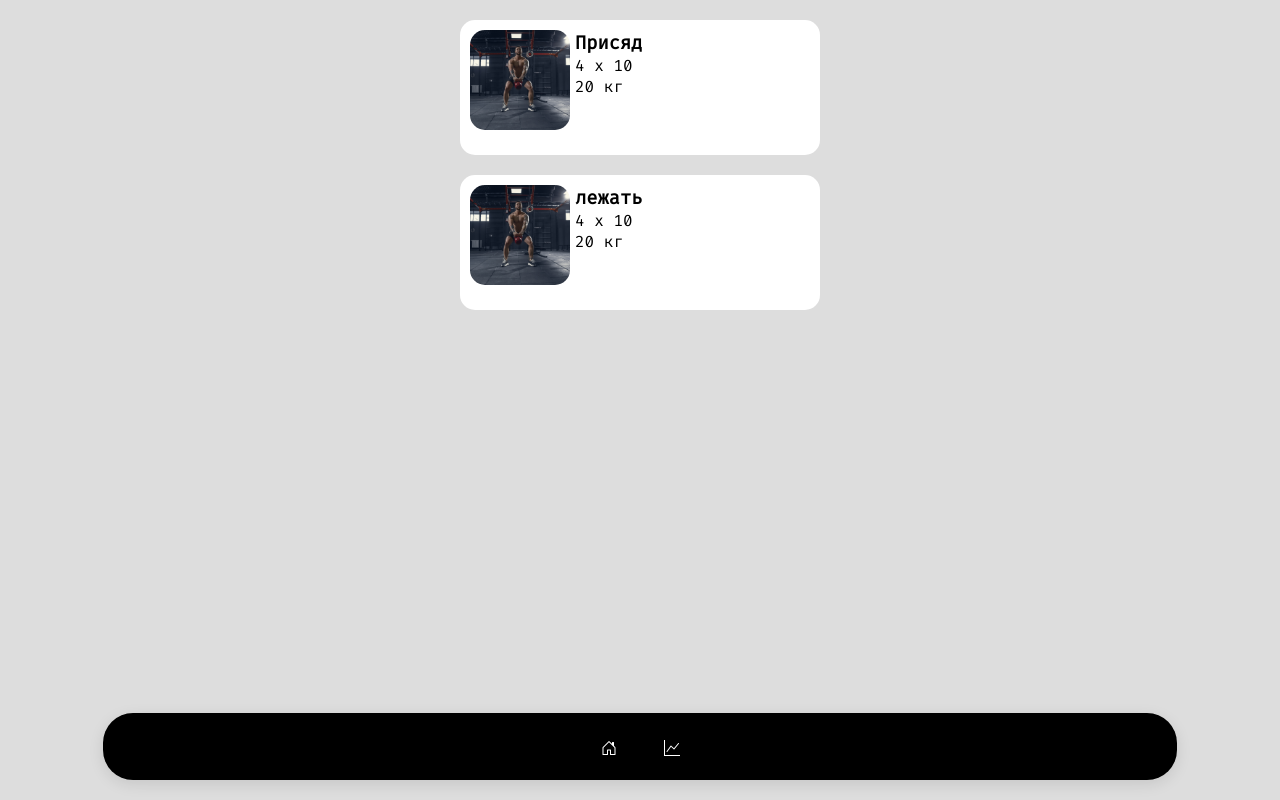
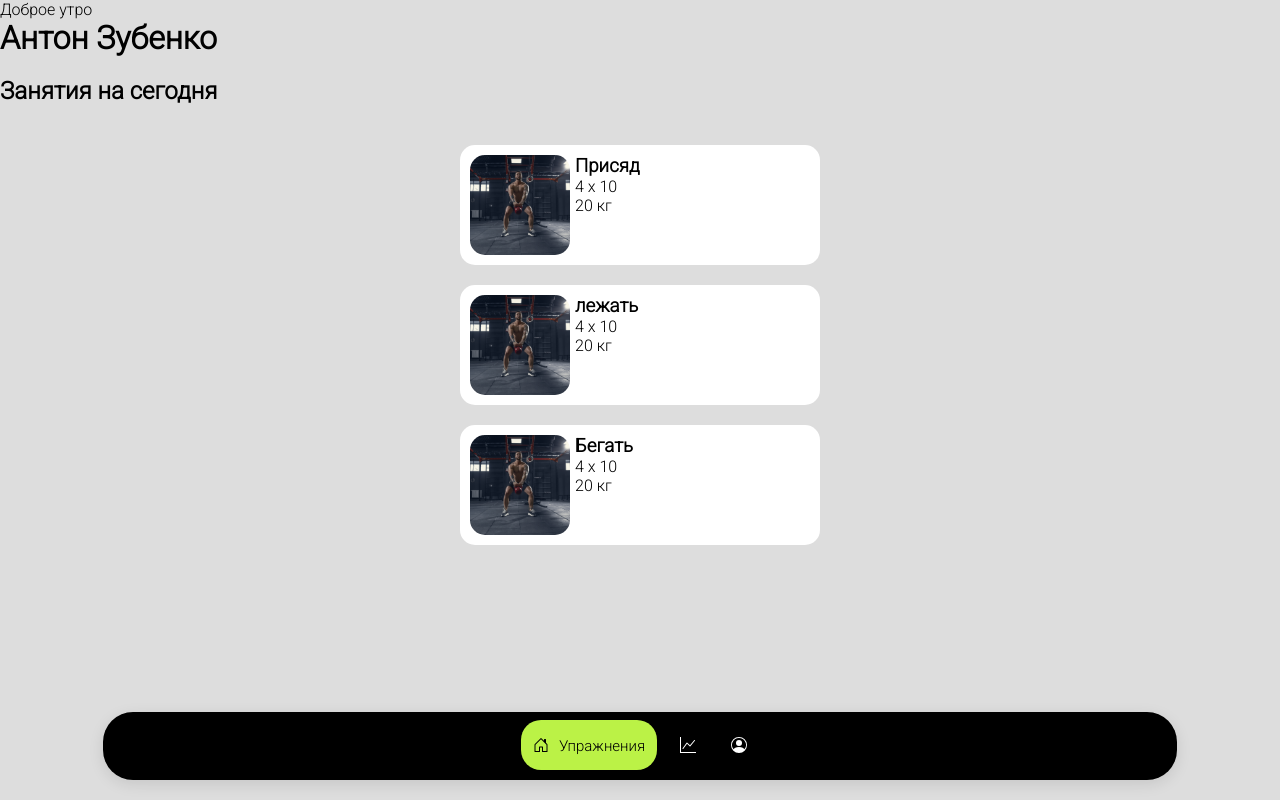
Before and after one commit to Zubenko-Company/mass-master, a React (Vite) app in the folder apps/web/: page / in a window 1280 px wide. Built offline with nearby package versions, Linux system fonts and the light colour scheme.

Commit message:
feat: fix nav bar

```diff
--- a/apps/web/src/components/navbar/navbar.css
+++ b/apps/web/src/components/navbar/navbar.css
@@ -15,11 +15,12 @@
 }
 
 .nav-link {
-  max-width: 100px;
   text-decoration: none;
+  padding: 10px;
+
   color: #ffffff;
   font-weight: 500;
-  padding: 8px 16px;
+  /* padding: 8px 16px; */
   border-radius: 20px;
   z-index: 1;
   /* transition: all 0.3s ease; */
@@ -28,12 +29,20 @@
 .active-indicator {
   position: absolute;
   top: 8px;
-  left: 0;
   height: 50px;
   background: #bbf246; /* Красный фон */
   border-radius: 20px;
   z-index: 0;
   transition: all 0.3s ease; /* Плавное перемещение */
+}
+
+.nav-content {
+  display: flex;
+  justify-content: center;
+}
+
+.nav-content span {
+  font-size: 15px;
 }
 
 /* Пример кастомизации */
@@ -52,12 +61,11 @@ svg {
   color: black;
 }
 
-span span {
+.buttonName {
   display: none;
-  width: 0;
+  margin-left: 10px;
 }
 
-.active span span {
-  display: inline;
-  width: 0;
+.active span {
+  display: inline !important;
 }
--- a/apps/web/src/components/navbar/navbar.tsx
+++ b/apps/web/src/components/navbar/navbar.tsx
@@ -1,6 +1,6 @@
 import { NavLink, useLocation } from "react-router";
 import "./navbar.css";
-import { BsHouseDoor, BsGraphUp } from "react-icons/bs";
+import { BsHouseDoor, BsGraphUp, BsPersonCircle } from "react-icons/bs";
 import { useEffect, useRef } from "react";
 
 export default function BottomNavbar() {
@@ -8,7 +8,6 @@ export default function BottomNavbar() {
     const indicatorRef = useRef<HTMLDivElement>(null);
     const linksRef = useRef<HTMLAnchorElement[]>([]);
 
-    // Обновляем позицию индикатора при изменении маршрута
     useEffect(() => {
         const activeLink = linksRef.current.find(
             link => link.getAttribute('href') === location.pathname
@@ -22,11 +21,14 @@ export default function BottomNavbar() {
 
     return (
         <nav className="bottom-nav">
-            <NavLink to="/exercise" className="nav-link" ref={el => { linksRef.current[0] = el }} >
-                <span><BsHouseDoor /> <span>hui</span></span>
+            <NavLink to="/" className="nav-link" ref={el => { linksRef.current[0] = el }} >
+                <div className="nav-content"><BsHouseDoor /> <span className="buttonName">Упражнения</span></div>
             </NavLink>
             <NavLink to="/statistic" className="nav-link" ref={el => linksRef.current[1] = el}>
-                <span><BsGraphUp /> <span>hui2</span></span>
+                <div className="nav-content"><BsGraphUp /> <span className="buttonName">Статистика</span></div>
+            </NavLink>
+            <NavLink to="/profile" className="nav-link" ref={el => linksRef.current[2] = el}>
+                <div className="nav-content"><BsPersonCircle /> <span className="buttonName">Статистика</span></div>
             </NavLink>
             <div className="active-indicator" ref={indicatorRef}></div>
         </nav >
--- a/apps/web/src/index.css
+++ b/apps/web/src/index.css
@@ -1,8 +1,8 @@
 @font-face {
-  font-family: "FiraCode-Regular";
+  font-family: "Roboto-Light";
   font-style: normal;
   font-weight: normal;
-  src: url("assets/fonts/FiraCode-Regular.ttf") format("truetype");
+  src: url("assets/fonts/Roboto-Light.ttf") format("truetype");
 }
 
 :root {
@@ -24,5 +24,13 @@ body {
 
 * {
   /* font-family: 'FiraCode-Regular'; */
-  font-family: "FiraCode-Regular", "Courier New", Courier, monospace !important;
+  font-family: "Roboto-Light", "Courier New", Courier, monospace !important;
 }
+
+h1 {
+  margin: 0;
+}
+
+p {
+  margin: 0;
+}
--- a/apps/web/src/pages/exercise/card/card.css
+++ b/apps/web/src/pages/exercise/card/card.css
@@ -15,7 +15,7 @@
   grid-template-columns: 110px 100px 100px;
   border-radius: 15px;
   width: 350px;
-  height: 120px;
+  height: 105px;
   padding: 5px;
   margin: 0 auto;
   padding-top: 10px;
--- a/apps/web/src/pages/exercise/exercise.css
+++ b/apps/web/src/pages/exercise/exercise.css
@@ -1,3 +1,8 @@
 .exercise-page {
   padding-top: 20px;
+  /* border: 1px solid red; */
 }
+
+.greeting {
+  /* margin-left: 30px; */
+}
--- a/apps/web/src/pages/exercise/exercise.tsx
+++ b/apps/web/src/pages/exercise/exercise.tsx
@@ -1,12 +1,18 @@
 import { ExerciseCard } from "./card/card.js"
 import image from "../../assets/images/default.png"
 import "./exercise.css"
-import { ex1, ex2 } from "../../testData/exercises.js"
+import { testExercises } from "../../testData/exercises.js"
 
 
 export const ExercisePage = () => {
-    return <div className="exercise-page">
-        <ExerciseCard key={ex1.title} {...ex1} image={image} />
-        <ExerciseCard key={ex2.title} {...ex2} image={image} />
-    </div>
+    return <>
+        <div className="greeting">
+            <p>Доброе утро</p>
+            <h1>Антон Зубенко</h1>
+        </div>
+        <h2>Занятия на сегодня</h2>
+        <div className="exercise-page">
+            {testExercises.map(ex => <ExerciseCard key={ex.id} {...ex} image={image} />)}
+        </div>
+    </>
 }
--- a/apps/web/src/testData/exercises.ts
+++ b/apps/web/src/testData/exercises.ts
@@ -1,13 +1,23 @@
-export const ex1 = {
+export const testExercises = [
+  {
+    id: 1,
     title: "Присяд",
     sets: 4,
     reps: 10,
     weight: 20,
-};
-
-export const ex2 = {
+  },
+  {
+    id: 2,
     title: "лежать",
     sets: 4,
     reps: 10,
     weight: 20,
-};
+  },
+  {
+    id: 3,
+    title: "Бегать",
+    sets: 4,
+    reps: 10,
+    weight: 20,
+  },
+];
```
Also changed, not shown: apps/web/src/assets/fonts/Roboto-Light.ttf (added). Lines whose indentation alone changed are shown as unchanged.
